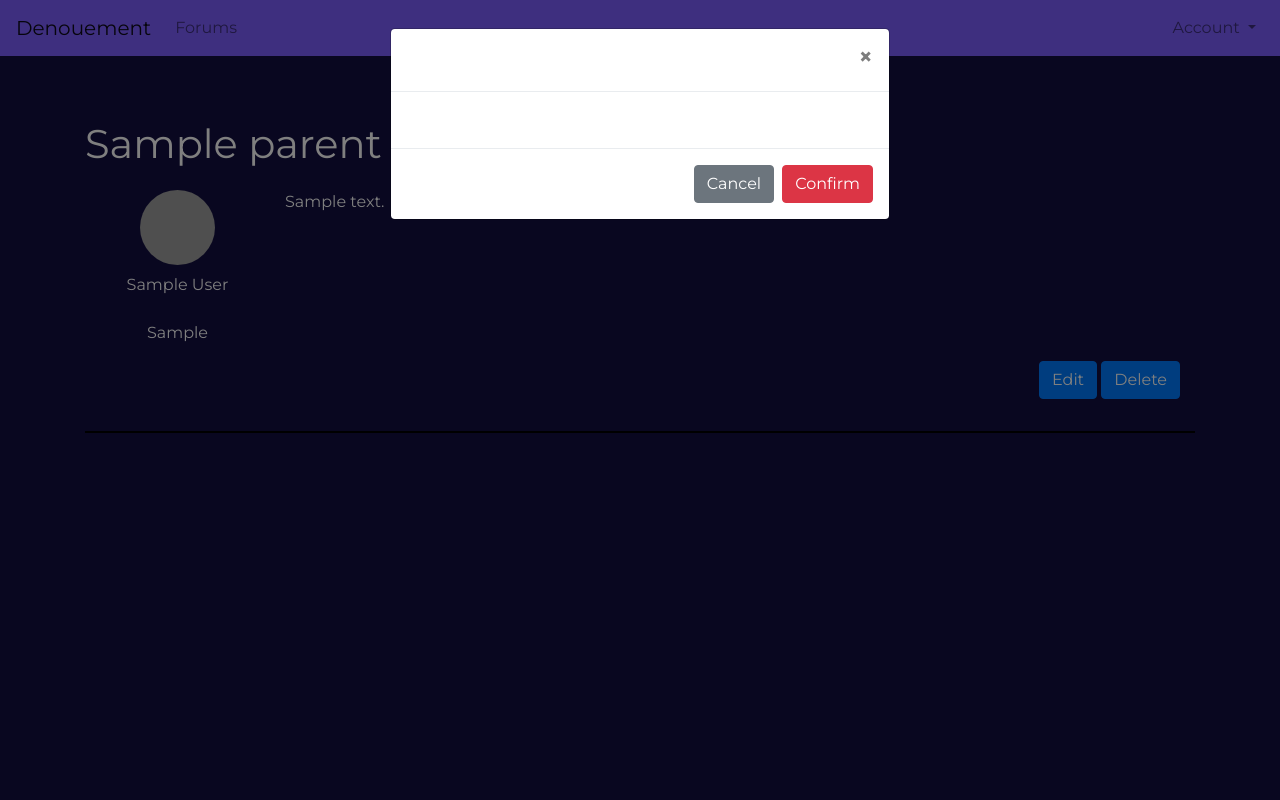
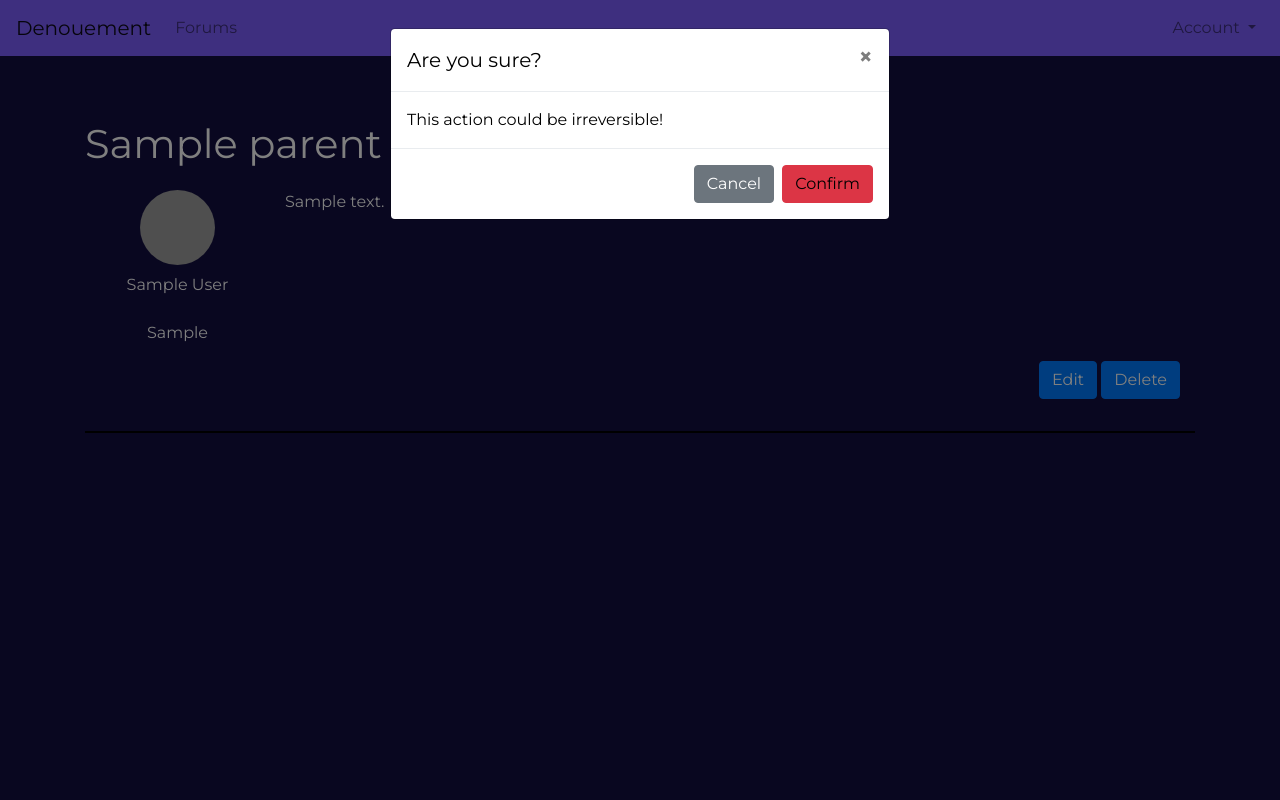
Before and after one commit to patelnilay/Denouement, a Django app: template denouement/templates/denouement/forum_thread.html in a window 1280 px wide, after a click on "Edit". Run offline with Django 3.2, Linux system fonts and the light colour scheme; the template is opened without the code that fills it: most values are stand-ins (such as "Sample title", 1, 10 or a date in 2020); some libraries are stand-ins or nearby versions; grey boxes are pictures that could not be loaded.

Commit message:
Changed modal content colour to black

```diff
--- a/denouement/static/denouement/style.css
+++ b/denouement/static/denouement/style.css
@@ -96,6 +96,10 @@ body {
     padding-right: 6px;
 }
 
+.modal-content {
+    color: black;
+}
+
 h6 {
     color: white;
 }
```
